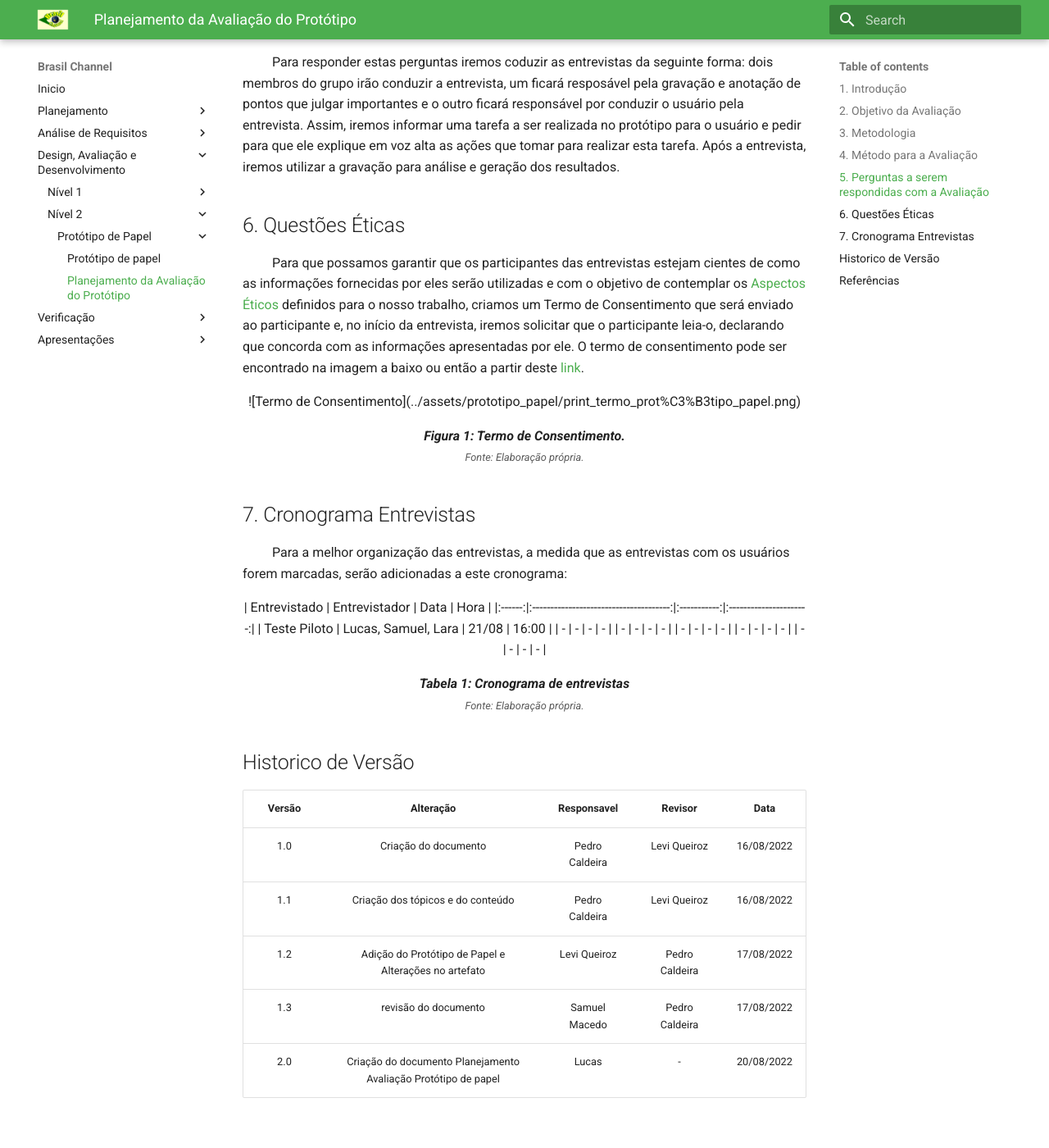
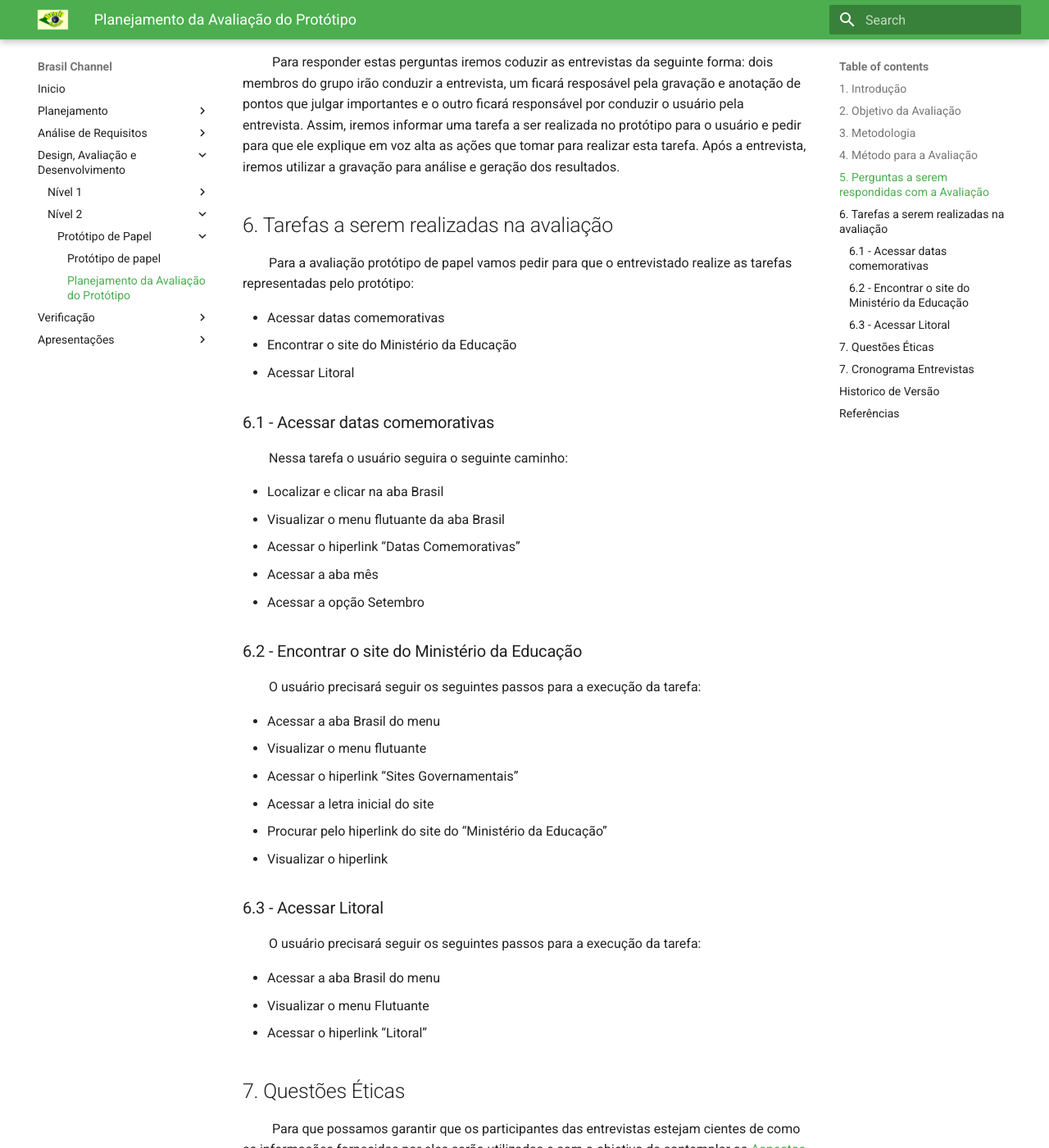
Before and after one commit to klmurussi/2022.1-Brasil-Channel, an MkDocs documentation site: the page built from docs/prototipo_papel_doc/PlanejamentoAvaliPropPapelV2.md, in a window 1280 px wide and 1400 px high, scrolled down 1944 px. Shown: the whole window at 82% size. Built offline with MkDocs 1.6.1 and Material for MkDocs 9.7.7, drawn with Linux system fonts in a browser that asks for light colours; some of the changed text lies outside the part shown.

Commit message:
Adiciona prototipo de papel V2

```diff
--- a/docs/prototipo_papel_doc/PlanejamentoAvaliPropPapelV2.md
+++ b/docs/prototipo_papel_doc/PlanejamentoAvaliPropPapelV2.md
@@ -38,7 +38,45 @@
 
 &emsp;&emsp; Para responder estas perguntas iremos coduzir as entrevistas da seguinte forma: dois membros do grupo irão conduzir a entrevista, um ficará resposável pela gravação e anotação de pontos que julgar importantes e o outro ficará responsável por conduzir o usuário pela entrevista. Assim, iremos informar uma tarefa a ser realizada no protótipo para o usuário e pedir para que ele explique em voz alta as ações que tomar para realizar esta tarefa. Após a entrevista, iremos utilizar a gravação para análise e geração dos resultados.
 
-## 6. Questões Éticas
+## 6. Tarefas a serem realizadas na avaliação
+
+&emsp;&emsp;Para a avaliação protótipo de papel vamos pedir para que o entrevistado realize as tarefas representadas pelo protótipo:
+
+- Acessar datas comemorativas
+- Encontrar o site do Ministério da Educação
+- Acessar Litoral
+
+### 6.1 - Acessar datas comemorativas
+
+&emsp;&emsp;Nessa tarefa o usuário seguira o seguinte caminho:
+
+- Localizar e clicar na aba Brasil
+- Visualizar o menu flutuante da aba Brasil
+- Acessar o hiperlink “Datas Comemorativas”
+- Acessar a aba mês
+- Acessar a opção Setembro
+
+### 6.2 - Encontrar o site do Ministério da Educação
+
+&emsp;&emsp;O usuário precisará seguir os seguintes passos para a execução da tarefa:
+
+- Acessar a aba Brasil do menu
+- Visualizar o menu flutuante
+- Acessar o hiperlink “Sites Governamentais”
+- Acessar a letra inicial do site
+- Procurar pelo hiperlink do site do “Ministério da Educação”
+- Visualizar o hiperlink
+
+
+### 6.3 - Acessar Litoral
+
+&emsp;&emsp;O usuário precisará seguir os seguintes passos para a execução da tarefa:
+
+- Acessar a aba Brasil do menu
+- Visualizar o menu Flutuante
+- Acessar o hiperlink “Litoral”
+
+## 7. Questões Éticas
 &emsp;&emsp; Para que possamos garantir que os participantes das entrevistas estejam cientes de como as informações fornecidas por eles serão utilizadas e com o objetivo de contemplar os [Aspectos Éticos](../analiseRequisitos/aspectosEticos.md) definidos para o nosso trabalho, criamos um Termo de Consentimento que será enviado ao participante e, no início da entrevista, iremos solicitar que o participante leia-o, declarando que concorda com as informações apresentadas por ele. O termo de consentimento pode ser encontrado na imagem a baixo ou então a partir deste [link](../assets/prototipo_papel/Termo_de_Consentimento_Prototipo_Papel.pdf).
 
 <center>
@@ -57,7 +95,7 @@
 
 | Entrevistado |                Entrevistador               | Data |         Hora        |
 |:------:|:--------------------------------------:|:-----------:|:----------------------:|
-|   Teste Piloto  |  Lucas, Samuel, Lara  |  21/08    | 16:00 |
+|   Teste Piloto  |  Pedro, Samuel, Lara  |  29/08    | 10:00 |
 |  - |  -  |    -    | - |
 |   -  |  -  |    -    | - |
 |   -  |  -  |    -    | - |
@@ -79,7 +117,9 @@
 | 1.1| Criação dos tópicos e do conteúdo | Pedro Caldeira | Levi Queiroz | 16/08/2022 |
 | 1.2| Adição do Protótipo de Papel e Alterações no artefato | Levi Queiroz | Pedro Caldeira | 17/08/2022 |
 | 1.3| revisão do documento | Samuel Macedo | Pedro Caldeira | 17/08/2022 |
-| 2.0| Criação do documento Planejamento Avaliação Protótipo de papel |Lucas | - | 20/08/2022 |
+| 2.0| Criação do documento Planejamento Avaliação Protótipo de papel |Lucas | Pedro | 20/08/2022 |
+| 2.1| Adiciona fluxo de tarefas |Lucas | - | 28/08/2022 |
+
 
 
 ## Referências
--- a/mkdocs.yml
+++ b/mkdocs.yml
@@ -42,7 +42,7 @@ nav:
               - 'Entrevista Pamella': './storyboard/entrevistaPamella.md'
         - Nível 2:
           - Protótipo de Papel:
-            - 'Protótipo de papel': './prototipo_papel_doc/PrototipodePapel_docs.md'
+            - 'Protótipo de papel': './prototipo_papel_doc/PrototipodePapelV2.md'
             - 'Planejamento da Avaliação do Protótipo': './prototipo_papel_doc/PlanejamentoAvaliPropPapelV2.md'
     - Verificação:
         - 'Planejamento da Verificação': './verificacao/planejamento.md'
```
Also changed, not shown: docs/prototipo_papel_doc/PrototipodePapelV2.md (+13 -24 lines), site/sitemap.xml, 2 other files.
